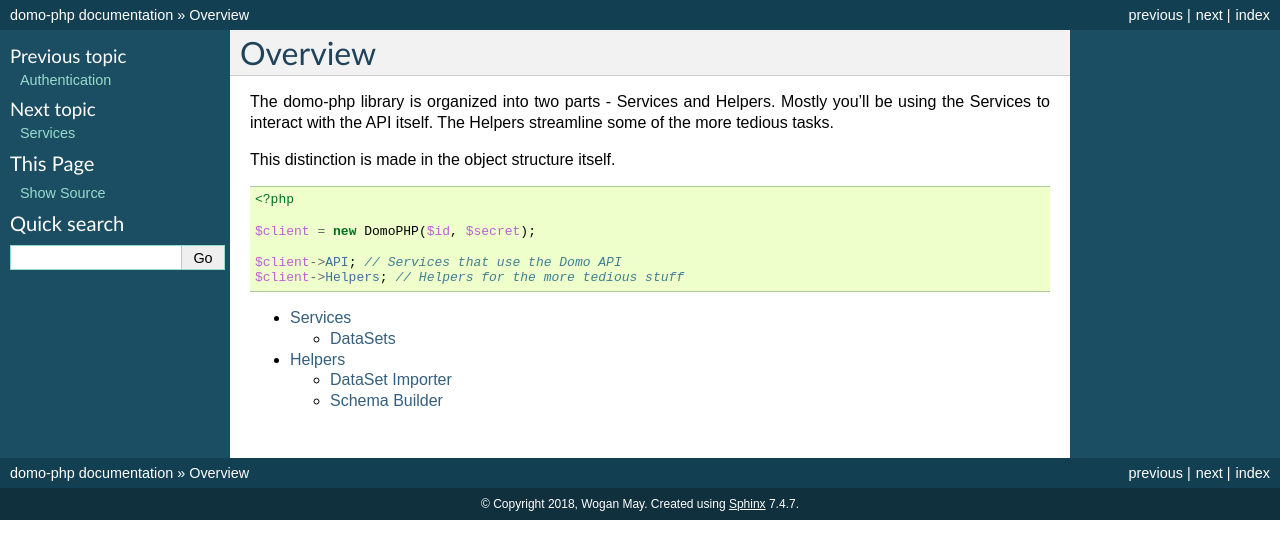
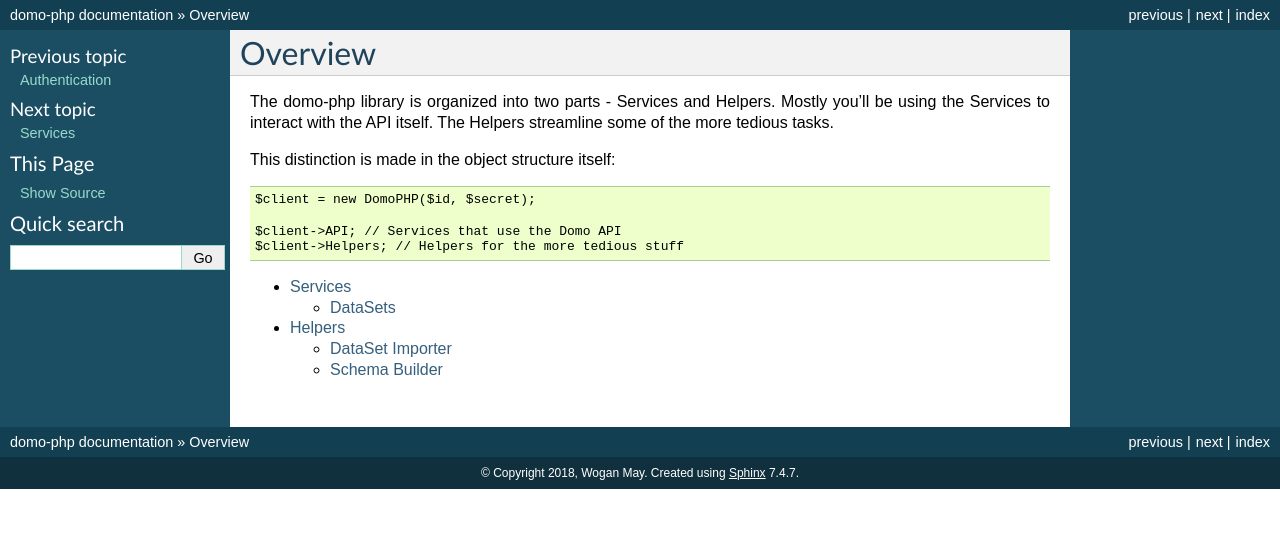
Before and after one commit to woganmay/domo-php, a Sphinx documentation site: the page built from docs/overview.rst, in a window 1280 px wide. Shown: the top 559 px of the page. Built offline with Sphinx 7.4.7, drawn with Linux system fonts in a browser that asks for light colours.

Commit message:
Didn't work

```diff
--- a/docs/overview.rst
+++ b/docs/overview.rst
@@ -4,11 +4,7 @@
 
 The domo-php library is organized into two parts - Services and Helpers. Mostly you'll be using the Services to interact with the API itself. The Helpers streamline some of the more tedious tasks.
 
-This distinction is made in the object structure itself.
-
-.. code-block:: php
-
-   <?php
+This distinction is made in the object structure itself::
 
    $client = new DomoPHP($id, $secret);
 
--- a/docs/services.rst
+++ b/docs/services.rst
@@ -24,11 +24,7 @@
 
 A Domo DataSet consists of the metadata (title, schema, etc), and the records themselves. To create a new dataset, you first need to publish the schema, then follow that with a data import.
 
-This sample uses the Schema Builder to set up a simple dataset.
-
-.. code-block:: php
-
-    <?php
+This sample uses the Schema Builder to set up a simple dataset::
 
     $name = "My First Dataset";
     $description = "An optional description";
```
